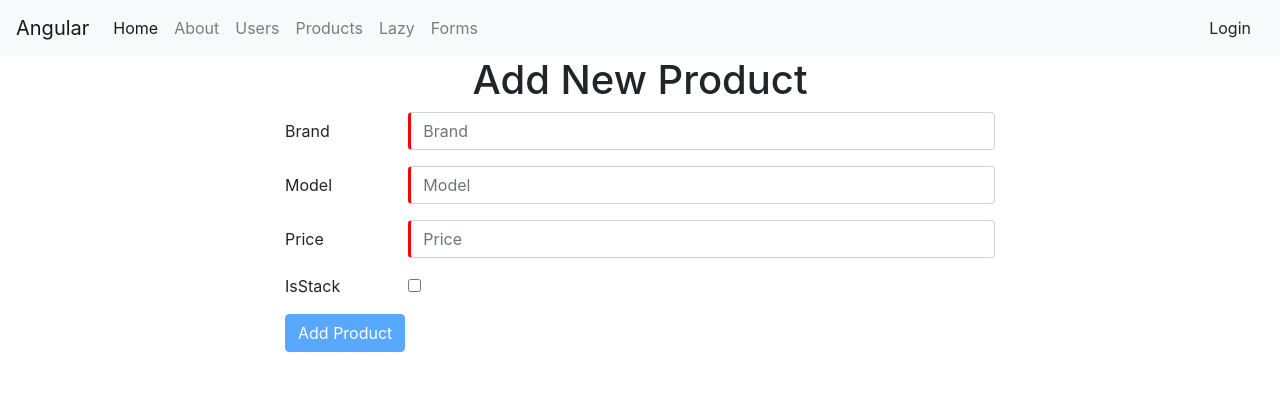
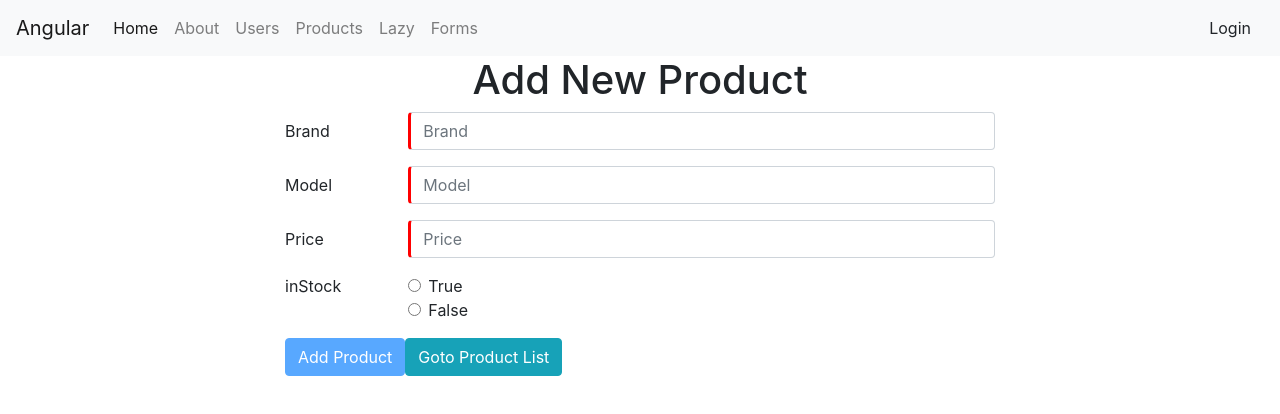
Before and after one commit to iammahesh09/angular-test, an Angular app: page /NewProduct in a window 1280 px wide. Shown: the top 414 px of the page. Built offline with nearby package versions, Linux system fonts and the light colour scheme.

Commit message:
add new Product

```diff
--- a/src/app/app.component.html
+++ b/src/app/app.component.html
@@ -26,11 +26,11 @@
         </li>
       </ul>
       <ul class="navbar-nav">
-        <li class="nav-item">
+        <li class="nav-item" *ngIf="!isLoggedin">
             <a class="nav-link" class="btn btn-light btn-md" routerLink="/login">Login</a>
         </li>
-        <li class="nav-item">
-          <a class="nav-link" class="btn btn-danger btn-md" *ngIf="isLoggedin" (click)="onLogout()">LogOut</a>
+        <li class="nav-item" *ngIf="isLoggedin">
+          <a class="nav-link" class="btn btn-danger btn-md" (click)="onLogout()">LogOut</a>
       </li>
       </ul>
     </div>
--- a/src/app/app.component.ts
+++ b/src/app/app.component.ts
@@ -15,7 +15,7 @@ export class AppComponent {
 
   constructor(private _loginService: LoginService, private _router: Router) {
 
-    this.isLoggedin = _loginService.isLoggedin();
+    this.isLoggedin = this._loginService.isLoggedin();
 
   }
 
--- a/src/app/login/login.component.html
+++ b/src/app/login/login.component.html
@@ -7,13 +7,13 @@
       <div class="form-group">
         <label for="email">Email</label>
         <input type="email" class="form-control" placeholder="Enter email" required [(ngModel)]="_user.username" #username="ngModel" name="username">
-        <span class="text-danger" *ngIf="username.dirty && username.errors?.required">required</span>
+        <span class="text-danger" *ngIf="username.dirty && username?.errors?.required">required</span>
       </div>
       <div class="form-group">
         <label for="password">Password</label>
         <input type="password" class="form-control" minlength="5" placeholder="Password" required [(ngModel)]="_user.password" #password="ngModel" name="password">
-        <span class="text-danger" *ngIf="password.dirty && password.errors?.required">required</span>
-        <span class="text-danger" *ngIf="password.dirty && password.errors?.minlength">Min 5 char</span>
+        <span class="text-danger" *ngIf="password.dirty && password?.errors?.required">required</span>
+        <span class="text-danger" *ngIf="password.dirty && password?.errors?.minlength">Min 5 char</span>
       </div>
       <button type="submit" [disabled]="userlogin.invalid" (click)="userLogin()" class="btn btn-primary">Login</button>
     </form>
--- a/src/app/products/new-product/new-product.component.html
+++ b/src/app/products/new-product/new-product.component.html
@@ -10,8 +10,8 @@
       <label class="col-sm-2 col-form-label">Brand</label>
       <div class="col-sm-10">
         <input type="text" class="form-control" minlength="2" placeholder="Brand"  name="brand" [(ngModel)]="product.brand" #brand="ngModel" required>
-        <span class="text-danger" *ngIf="brand.dirty && brand.errors?.required">Required</span>
-        <span class="text-danger" *ngIf="brand.dirty && brand.errors?.minlength">Min 2 Char</span>
+        <span class="text-danger" *ngIf="brand.dirty && brand?.errors?.required">Required</span>
+        <span class="text-danger" *ngIf="brand.dirty && brand?.errors?.minlength">Min 2 Char</span>
       </div>
     </div>
 
@@ -19,7 +19,7 @@
       <label class="col-sm-2 col-form-label">Model</label>
       <div class="col-sm-10">
         <input type="text" class="form-control" placeholder="Model" [(ngModel)]="product.model" name="model" #model="ngModel" required>
-        <span class="text-danger" *ngIf="model.dirty && model.errors?.required">Required</span>
+        <span class="text-danger" *ngIf="model.dirty && model?.errors?.required">Required</span>
       </div>
     </div>
 
@@ -27,25 +27,35 @@
       <label class="col-sm-2 col-form-label">Price</label>
       <div class="col-sm-10">
         <input type="text" class="form-control" placeholder="Price" pattern="[0-9]{3,6}" [(ngModel)]="product.price" name="price" #price="ngModel" required>
-        <span class="text-danger" *ngIf="price.dirty && price.errors?.required">Required</span>
-        <span class="text-danger" *ngIf="price.dirty && price.errors?.pattern">invalid Price</span>
+        <span class="text-danger" *ngIf="price.dirty && price?.errors?.required">Required</span>
+        <span class="text-danger" *ngIf="price.dirty && price?.errors?.pattern">invalid Price</span>
       </div>
     </div>
 
-    <div class="form-group row">
-      <div class="col-sm-2">IsStack</div>
-      <div class="col-sm-10">
-        <div class="form-check">
-          <input class="form-check-input" type="checkbox" [(ngModel)]="product.isStack" name="isStack" #isStack="ngModel" required>
-          <span class="text-danger" *ngIf="isStack.dirty && isStack.errors?.required">Required</span>
-          <label class="form-check-label"></label>
+    <fieldset class="form-group">
+      <div class="row">
+        <legend class="col-form-label col-sm-2 pt-0">inStock</legend>
+        <div class="col-sm-10">
+          <div class="form-check">
+            <input class="form-check-input" type="radio" [(ngModel)]="product.inStock" name="inStock" value="true" checked>
+            <label class="form-check-label" for="gridRadios1">
+              True
+            </label>
+          </div>
+          <div class="form-check">
+            <input class="form-check-input" type="radio" [(ngModel)]="product.inStock" name="inStock" value="false">
+            <label class="form-check-label" for="gridRadios2">
+              False
+            </label>
+          </div>
         </div>
       </div>
-    </div>
+    </fieldset>
 
     <div class="form-group row">
       <div class="col-sm-10">
         <button type="submit" (click)="addProduct()" [disabled]="newProduct.invalid" class="btn btn-primary">Add Product</button>
+        <button type="button" class="btn btn-info" routerLink="/ProductsList">Goto Product List</button>
       </div>
     </div>
   </form>
--- a/src/app/products/new-product/new-product.component.ts
+++ b/src/app/products/new-product/new-product.component.ts
@@ -1,3 +1,4 @@
+import { Router } from '@angular/router';
 import { Component } from '@angular/core';
 import { productServices } from '../../shared/productServices';
 
@@ -10,16 +11,15 @@ import { productServices } from '../../shared/productServices';
 
 export class NewProductComponent {
 
-    product: any=[]
+    product: any={brand:""}
     isSuccess: boolean;
     isError: boolean;
 
-    constructor(private _productService: productServices) { }
+    constructor(private _productService: productServices, private _router:Router) { }
 
     addProduct() {
 
-
-        console.log(this.product)
+        console.log(this.product);
 
         this._productService.saveProduct(this.product).subscribe(
             res => {
@@ -27,7 +27,7 @@ export class NewProductComponent {
                 this.product = {},
                 this.isSuccess= true,
                 this.isError =false
-
+                this._router.navigate(['/ProductsList'])
             },
             err =>{
                 console.log(err),
@@ -35,10 +35,8 @@ export class NewProductComponent {
                 this.isError =true,
                 this.isSuccess= false
             }
-        )
 
-
-
+       )
 
     }
 
--- a/src/app/products/product-list/product-list.component.html
+++ b/src/app/products/product-list/product-list.component.html
@@ -1,23 +1,6 @@
 <h3 class="display-4 text-center">Show Products</h3>
-<!-- <a routerLink="/NewProduct" class="btn btn-link">Add New Product</a> -->
+<a routerLink="/NewProduct" class="btn btn-warning">Add New Product</a>
 <hr/>
 <div class="row">
-  <!-- <app-product class="col-sm-4" [getProduct]="item" *ngFor="let item of products"></app-product> -->
-  <div class="card" *ngFor="let getProduct of products">
-      <div class="card-header">
-        <h4>{{getProduct.brand|uppercase}}
-          <small>{{getProduct.model}}</small>
-        </h4>
-      </div>
-      <div class="card-body">
-
-        <p>Price :<strong>{{getProduct.price | currency}}</strong></p>
-        <br/>
-
-      </div>
-      <div class="card-footer" [ngClass]="getProduct.isStack">
-        Exclude Out of Stock
-        <input type="checkbox" [checked]="getProduct.isStack" [disabled]="true">
-      </div>
-    </div>
+  <app-product class="col-sm-4" [getProduct]="item" *ngFor="let item of products"></app-product>
 </div>
--- a/src/app/products/product-list/product/product.component.html
+++ b/src/app/products/product-list/product/product.component.html
@@ -1,4 +1,4 @@
-<div class="card" [ngStyle]="getProduct.isStack?brSuc:brRed">
+<div class="card" [ngStyle]="getProduct.inStock?brSuc:brRed">
     <div class="card-header">
       <h4>{{getProduct.brand|uppercase}}
         <small>{{getProduct.model}}</small>
@@ -10,8 +10,8 @@
       <br/>
 
     </div>
-    <div class="card-footer" [ngClass]="getProduct.isStack?success:danger">
-      Exclude Out of Stock
-      <input type="checkbox" [checked]="getProduct.isStack" [disabled]="true">
+    <div class="card-footer" [ngClass]="getProduct.inStock?success:danger">
+      <span *ngIf="!getProduct.inStock">Exclude Out of Stock</span>
+      <span *ngIf="getProduct.inStock">Is Stock</span>
     </div>
   </div>
--- a/src/app/shared/productServices.ts
+++ b/src/app/shared/productServices.ts
@@ -1,7 +1,7 @@
 import { Injectable } from "@angular/core";
 import { HttpClient } from '@angular/common/http';
-import { map, retry } from 'rxjs/operators';
 import { LoginService } from "./login.service";
+import { Product } from "./models/product.model";
 
 @Injectable()
 
@@ -13,11 +13,13 @@ export class productServices {
 
         var hder = { 'authorization': this._loginService.getToken() };
 
-        return this._http.get("https://exp-rest-api.herokuapp.com/api/products/", {headers:hder})
+        return this._http.get<Product[]>("https://exp-rest-api.herokuapp.com/api/products/", {headers:hder})
+
     }
 
-    saveProduct(product: any) {
-        return this._http.post('https://exp-rest-api.herokuapp.com/api/products', product)
+    saveProduct(product) {
+        var hder = { 'authorization': this._loginService.getToken() };
+        return this._http.post('https://exp-rest-api.herokuapp.com/api/products/', product, {headers:hder})
     }
 
 
--- a/src/styles.css
+++ b/src/styles.css
@@ -2,3 +2,11 @@
 .red {
   color: brown;
 }
+.card{margin-bottom: 10px;}
+.success{
+  background-color: rgb(0, 180, 0);
+}
+
+.danger{
+  background-color: rgb(230, 46, 33);
+}
```
Also changed, not shown: package.json (+5 -5 lines), src/app/shared/models/product.model.ts (added, +7 -0 lines), 1 other file (tests, documents, lock files or other folders).
